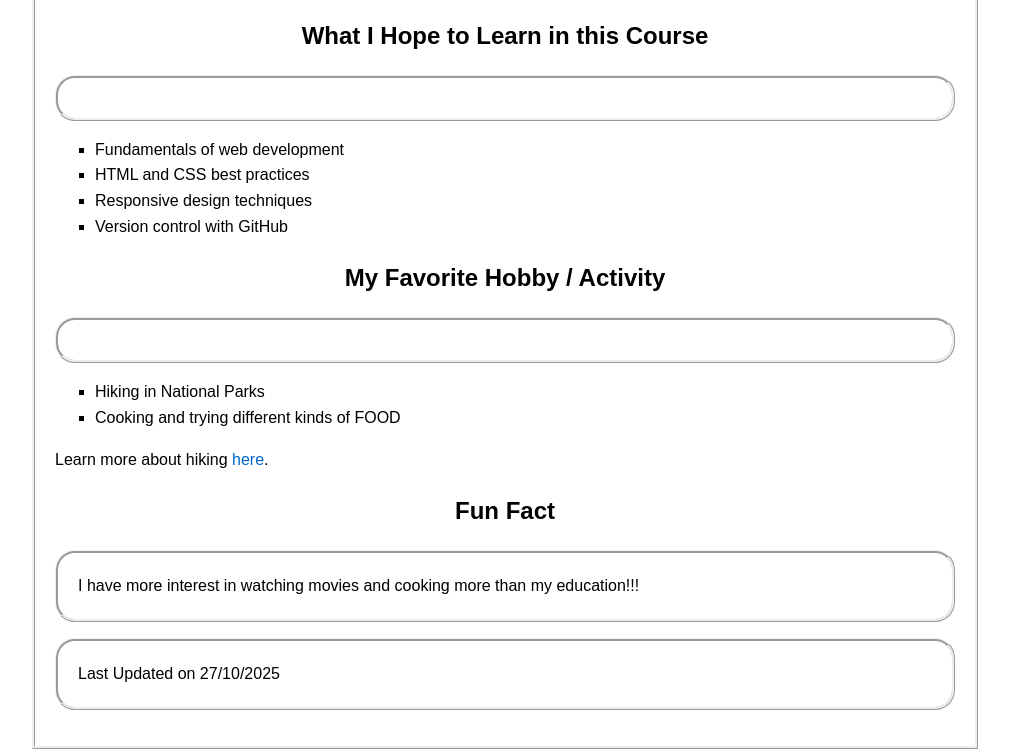
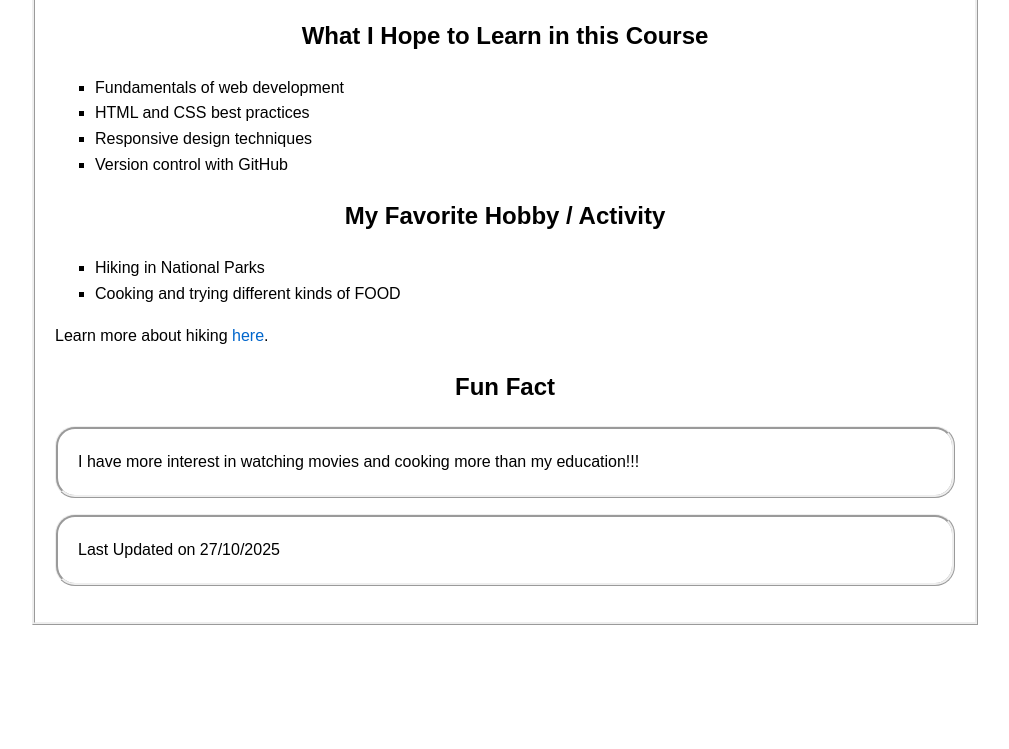
Before and after one commit to Manoharshrama/me, a plain HTML site: page index.html in a window 1280 px wide. Shown: the part 927-1676 px from the top of the page, without its empty margins (135-1144 px from the left). After the commit the page ends 1552 px from the top, so only its background shows below. Drawn offline with Linux system fonts and the light colour scheme.

Commit message:
Update index.html

```diff
--- a/index.html
+++ b/index.html
@@ -75,7 +75,7 @@
 </p>
 
 <h2>What I Hope to Learn in this Course</h2>
-<p class="content">
+<p >
   <ul class="square-list">
     <li>Fundamentals of web development</li>
     <li>HTML and CSS best practices</li>
@@ -86,7 +86,7 @@
 
 
 <h2>My Favorite Hobby / Activity</h2>
-  <p class="content">
+  <p >
     <ul class="square-list">
       <li>Hiking in National Parks</li>
       <li>Cooking and trying different kinds of FOOD</li>
```
